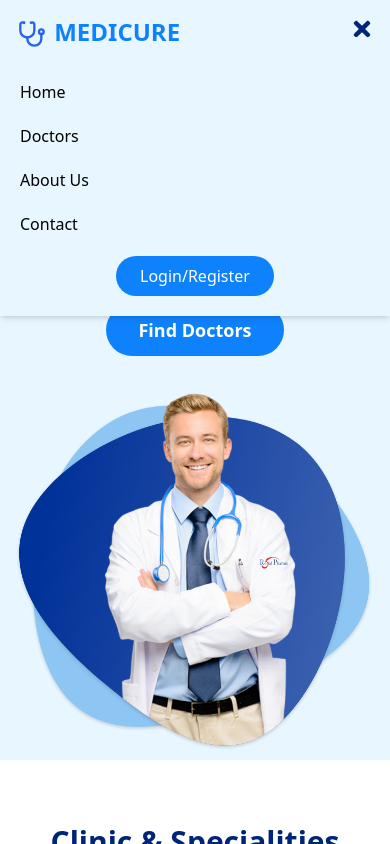
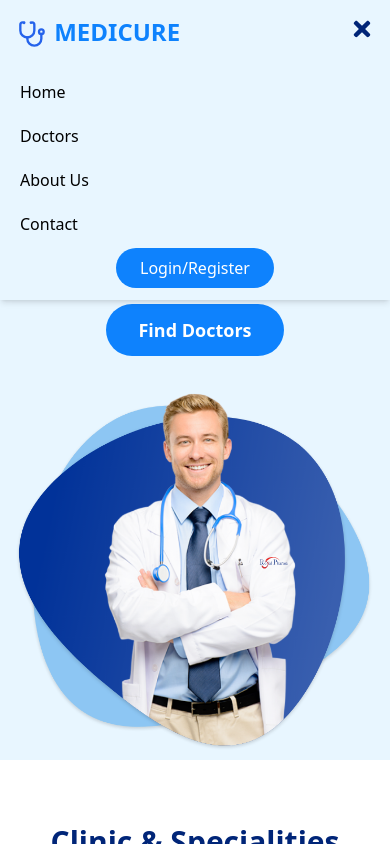
Before and after one commit to JAIMIN-6532/MediCure, a React (Vite) app in the folder frontend/: page / in a window 390 px wide. Both pictures are taken after a click on the button 362 px from the left and 29 px from the top of the page. Shown: the top 844 px of the page. Built offline with nearby package versions, Linux system fonts and the light colour scheme.

Commit message:
frontend/backend/SocketIO disconnect after step1 will fix it

```diff
--- a/frontend/src/components/Navbar.jsx
+++ b/frontend/src/components/Navbar.jsx
@@ -267,12 +267,14 @@ const Navbar = () => {
                 Logout
               </button>
             ) : (
+              <NavLink to="/signin" className="hover:text-primary-blue transition-colors">
               <button
-                onClick={() => (window.location.href = "/signin")}
+
                 className="bg-primary-blue text-white px-6 py-2 rounded-full hover:bg-dark-blue transition-colors"
               >
                 Login/Register
               </button>
+              </NavLink>
             )}
           </div>
 
@@ -313,9 +315,8 @@ const Navbar = () => {
                   Logout
                 </button>
               ) : (
-                <NavLink to="/signin" className="block px-3 py-2 hover:text-primary-blue" onClick={() => setIsOpen(false)}>
+                <NavLink to="/signin" className="hover:text-primary-blue transition-colors">
                 <button
-
                   className="bg-primary-blue text-white px-6 py-2 rounded-full hover:bg-dark-blue transition-colors"
                 >
                   Login/Register
```
